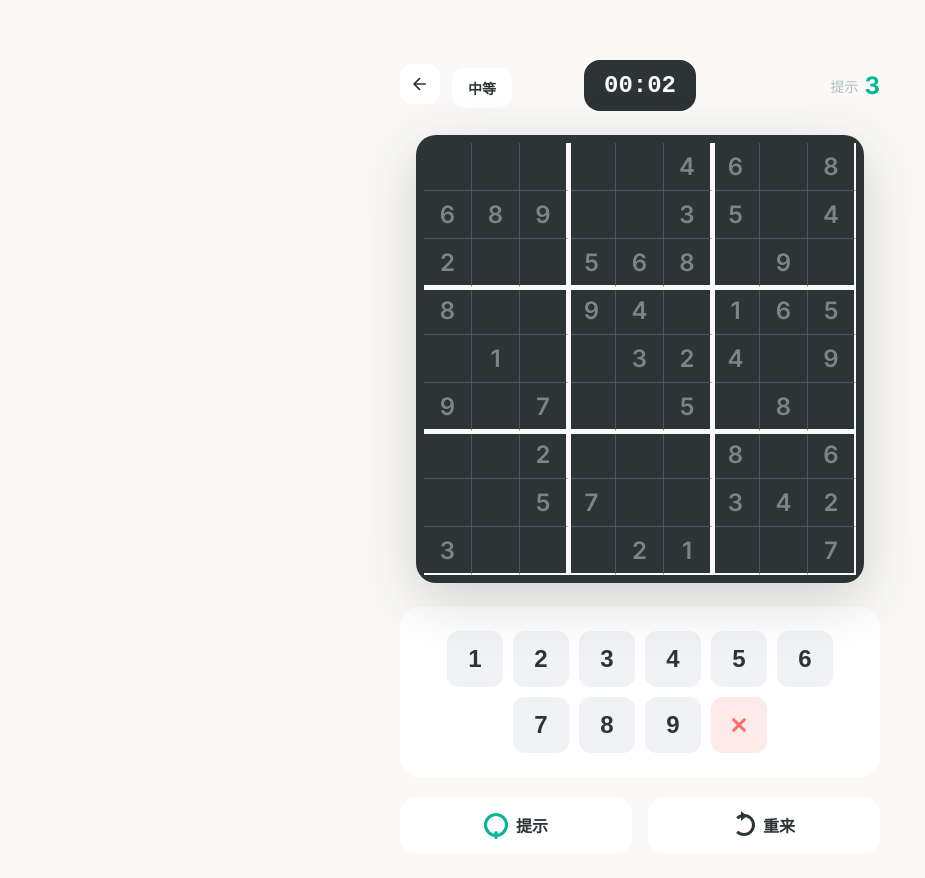
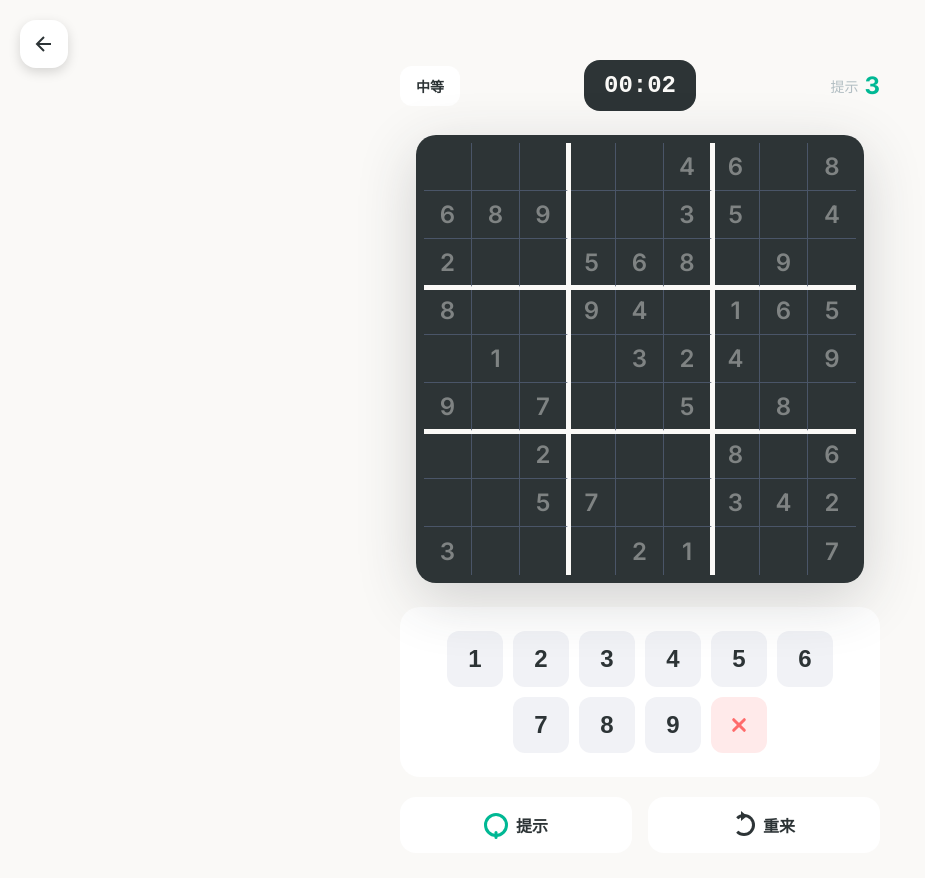
Before and after one commit to Nokkaya/sudoku-web, a Vue app: page / in a window 1280 px wide. Both pictures are taken after a click on the button "开始游戏". Shown: the top 878 px of the page, without its empty margins (0-925 px from the left). Built offline with nearby package versions, Linux system fonts and the light colour scheme.

Commit message:
Fix: floating back button and remove board white lines

```diff
--- a/src/App.vue
+++ b/src/App.vue
@@ -51,20 +51,21 @@
     <!-- 游戏视图 -->
     <div v-else class="game">
       <div class="container">
+        <!-- 返回按钮 -->
+        <button class="back-btn-float" @click="confirmExit">
+          <svg viewBox="0 0 24 24" fill="none" stroke="currentColor" stroke-width="2">
+            <path d="M19 12H5M12 19l-7-7 7-7"/>
+          </svg>
+        </button>
+
         <!-- 顶部信息栏 -->
         <div class="header">
           <div class="header-left">
-            <button class="back-btn" @click="confirmExit">
-              <svg viewBox="0 0 24 24" fill="none" stroke="currentColor" stroke-width="2">
-                <path d="M19 12H5M12 19l-7-7 7-7"/>
-              </svg>
-            </button>
             <span class="mode-tag">{{ currentModeName }}</span>
           </div>
 
           <div class="header-center">
             <div class="timer-wrapper">
-
               <span class="timer">{{ formatTime(timer) }}</span>
             </div>
           </div>
@@ -586,6 +587,35 @@ onUnmounted(() => {
   transition: all 0.2s ease;
 }
 
+.back-btn-float {
+  position: absolute;
+  top: 20px;
+  left: 20px;
+  z-index: 100;
+  display: flex;
+  align-items: center;
+  justify-content: center;
+  width: 48px;
+  height: 48px;
+  background: #ffffff;
+  border: none;
+  border-radius: 16px;
+  cursor: pointer;
+  box-shadow: 0 4px 12px rgba(0, 0, 0, 0.15);
+  transition: all 0.2s ease;
+}
+
+.back-btn-float svg {
+  width: 24px;
+  height: 24px;
+  color: #2d3436;
+}
+
+.back-btn-float:hover {
+  background: #dfe6e9;
+  transform: scale(1.05);
+}
+
 .back-btn svg {
   width: 20px;
   height: 20px;
@@ -704,11 +734,11 @@ onUnmounted(() => {
   transition: all 0.2s ease;
 }
 
-.cell:last-child {
+.cell:last-of-type {
   border-right: none;
 }
 
-.row:last-child .cell {
+.row:last-of-type .cell {
   border-bottom: none;
 }
 
@@ -716,8 +746,16 @@ onUnmounted(() => {
   border-right: 2px solid #faf9f7;
 }
 
+.cell:last-of-type {
+  border-right: none;
+}
+
 .row:nth-child(3n) .cell {
   border-bottom: 2px solid #faf9f7;
+}
+
+.row:last-of-type .cell {
+  border-bottom: none;
 }
 
 .cell.original {
```
Also changed, not shown: 5 other files (tests, documents, lock files or other folders).
